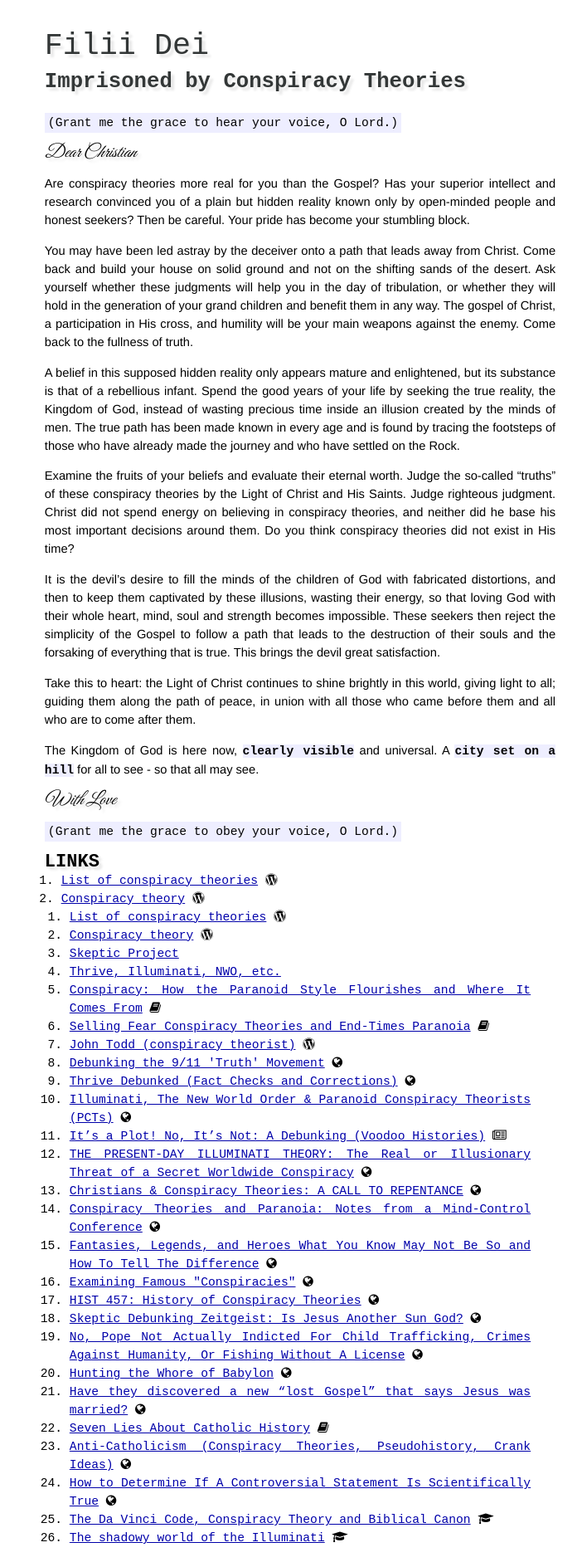
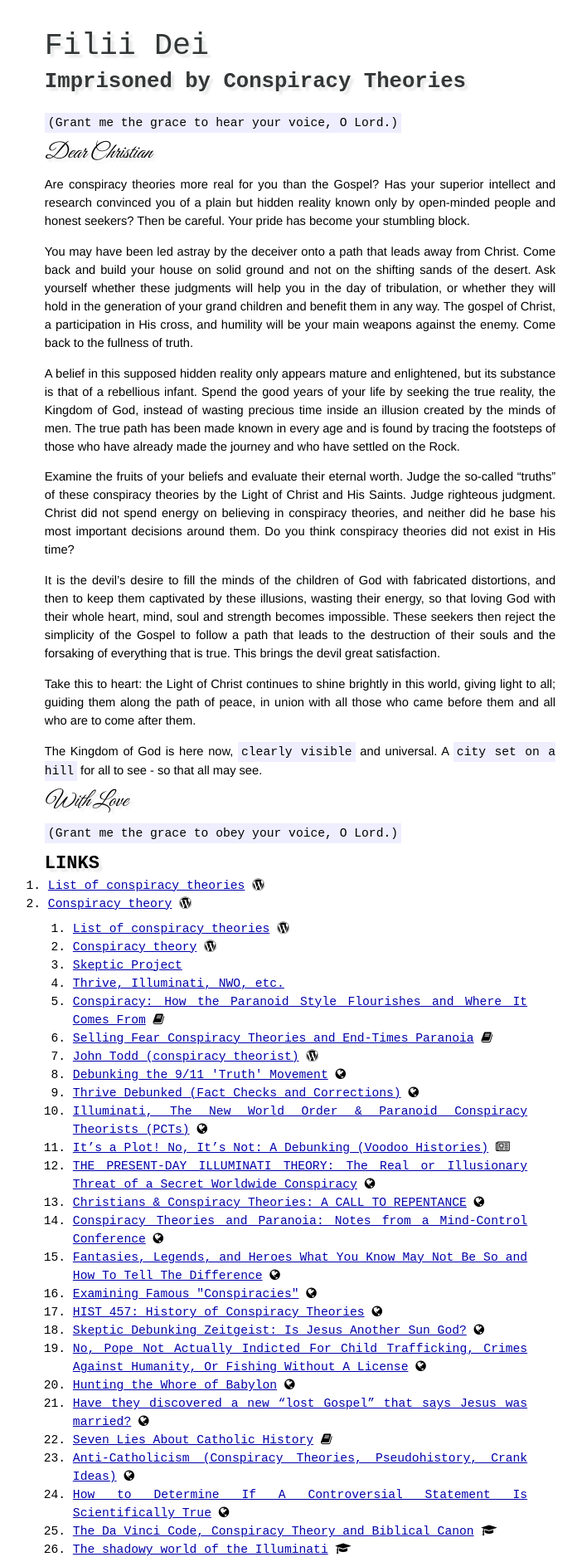
Before and after one commit to afrikatoliek/afrikatoliek.github.io, a Jekyll site: the page built from _posts/2014-12-15-conspiracy-theories.md, in a window 1280 px wide. Shown: the whole page at 83% size, without its empty margins (278-980 px from the left). Built offline with Jekyll 4.4.1, drawn with Linux system fonts in a browser that asks for light colours; nearby versions of some CDN libraries; some web fonts are replaced; Markdown is read by kramdown in place of the engine named in the settings.

Commit message:
More styling adjustments.

```diff
--- a/css/screen.css
+++ b/css/screen.css
@@ -128,7 +128,7 @@ ul.posts {
 
   #post ul,
   #post ol {
-    margin-left: 1.35em;
+	padding: 4px;
 	font-family: 'PT Mono', monospace;
   }
 
@@ -145,7 +145,7 @@ ul.posts {
 
 #post p em {
 	font-family: 'Great Vibes', cursive;
-	font-size: 150%;
+	font-size: 175%;
 	font-weight: normal;
 	text-shadow: 4px 4px 3px rgba(0,0,0,0.1);
 }
@@ -153,7 +153,9 @@ ul.posts {
 #post p strong {
 	font-family: 'PT Mono', monospace;
 	font-size: 100%;
+	font-weight: normal;
 	background-color: #eef;
+	padding: 4px;
 }
 
   /* terminal */
```
